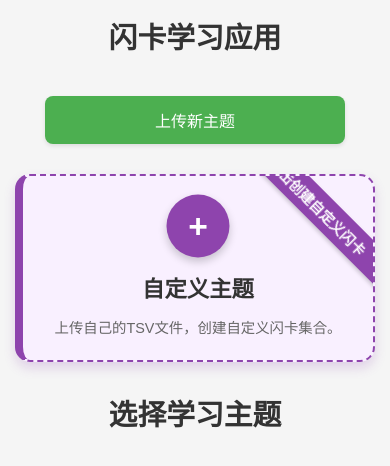
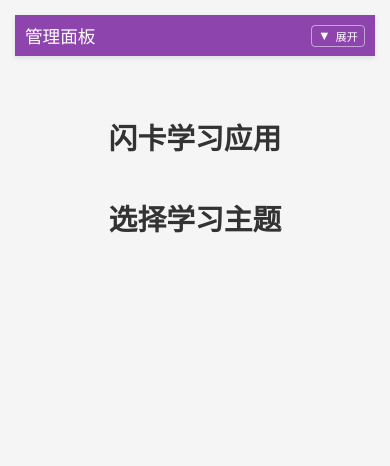
Before and after one commit to muzig/flashcard-web, a Vue app: page / in a window 390 px wide. Shown: the top 466 px of the page. Built offline with nearby package versions, Linux system fonts and the light colour scheme; sample sign-in values are in the browser's storage.

Commit message:
feat: add management panel for theme management and progress tracking in HomeView

```diff
--- a/src/views/HomeView.vue
+++ b/src/views/HomeView.vue
@@ -1,5 +1,55 @@
 <template>
   <div class="container">
+    <!-- Management panel with toggle (top-left corner) -->
+    <div v-if="!hasSelectedTheme" class="management-panel">
+      <div class="section-header">
+        <h2>管理面板</h2>
+        <button class="toggle-btn" @click.stop="toggleCustomThemeCollapse">
+          <span class="toggle-icon">{{ isCustomThemeCollapsed ? '▼' : '▲' }}</span>
+          {{ isCustomThemeCollapsed ? '展开' : '收起' }}
+        </button>
+      </div>
+
+      <!-- Panel content (collapsible) -->
+      <div class="panel-wrapper" :class="{ 'collapsed': isCustomThemeCollapsed }">
+        <!-- Theme management buttons -->
+        <div class="panel-section">
+          <h3 class="panel-section-title">主题管理</h3>
+          <button class="panel-btn upload-btn" @click="showNewThemeForm">
+            <span class="btn-icon">📤</span> 上传新主题
+          </button>
+        </div>
+
+        <!-- Progress management -->
+        <div v-if="hasProgress" class="panel-section">
+          <h3 class="panel-section-title">学习进度</h3>
+          <div class="last-study-panel">
+            上次学习: {{ formatLastStudyTime }}
+          </div>
+          <div class="panel-buttons">
+            <button class="panel-btn continue-btn" @click="continueLastStudy">
+              <span class="btn-icon">⏵</span> 继续学习
+            </button>
+            <button class="panel-btn reset-btn" @click="resetProgress">
+              <span class="btn-icon">↻</span> 重置进度
+            </button>
+          </div>
+        </div>
+
+        <!-- Custom theme card -->
+        <div class="panel-section">
+          <h3 class="panel-section-title">自定义主题</h3>
+          <div class="custom-theme-card" @click="goToCustomTheme">
+            <div class="custom-theme-icon">+</div>
+            <div class="custom-theme-content">
+              <h3>{{ customTheme.name }}</h3>
+              <p>{{ customTheme.description }}</p>
+            </div>
+          </div>
+        </div>
+      </div>
+    </div>
+
     <header>
       <h1>闪卡学习应用</h1>
     </header>
@@ -7,30 +57,7 @@
     <!-- Loading state -->
     <LoadingOverlay v-if="isLoading" />
 
-    <!-- Theme management buttons -->
-    <div class="theme-management" v-if="!hasSelectedTheme">
-      <button class="action-btn" @click="showNewThemeForm">上传新主题</button>
-      <button v-if="hasProgress" class="continue-btn" @click="continueLastStudy">
-        <span class="btn-icon">⏵</span> 继续学习
-      </button>
-      <button v-if="hasProgress" class="reset-btn" @click="resetProgress">
-        <span class="btn-icon">↻</span> 重置进度
-      </button>
-    </div>
 
-    <!-- Last study info -->
-    <div v-if="hasProgress && !hasSelectedTheme" class="last-study-info">
-      上次学习时间: {{ formatLastStudyTime }}
-    </div>
-
-    <!-- Custom theme card -->
-    <div v-if="!hasSelectedTheme" class="custom-theme-card" @click="goToCustomTheme">
-      <div class="custom-theme-icon">+</div>
-      <div class="custom-theme-content">
-        <h3>{{ customTheme.name }}</h3>
-        <p>{{ customTheme.description }}</p>
-      </div>
-    </div>
 
     <!-- Theme selector -->
     <div v-if="!hasSelectedTheme" class="theme-selector">
@@ -69,6 +96,29 @@ const progressStore = useProgressStore()
 const showThemeUploadForm = ref(false)
 const showThemeUpdateForm = ref(false)
 const themeToUpdate = ref(null)
+const isCustomThemeCollapsed = ref(true) // Default to collapsed
+
+// Load collapsed state from localStorage
+onMounted(() => {
+  try {
+    const savedState = localStorage.getItem('customThemeCollapsed')
+    if (savedState !== null) {
+      isCustomThemeCollapsed.value = JSON.parse(savedState)
+    }
+  } catch (error) {
+    console.error('Failed to load custom theme collapsed state:', error)
+  }
+})
+
+// Save collapsed state to localStorage
+function toggleCustomThemeCollapse() {
+  isCustomThemeCollapsed.value = !isCustomThemeCollapsed.value
+  try {
+    localStorage.setItem('customThemeCollapsed', JSON.stringify(isCustomThemeCollapsed.value))
+  } catch (error) {
+    console.error('Failed to save custom theme collapsed state:', error)
+  }
+}
 
 // Computed properties
 const themes = computed(() => themeStore.themes)
@@ -194,11 +244,13 @@ watch(() => route.name, async (newRouteName) => {
   max-width: 1200px;
   margin: 0 auto;
   padding: 20px;
+  position: relative;
 }
 
 header {
   text-align: center;
   margin-bottom: 40px;
+  padding-top: 20px;
 }
 
 header h1 {
@@ -290,47 +342,158 @@ header h1 {
   font-size: 1.1rem;
 }
 
-/* Custom theme card styles */
-.custom-theme-card {
-  max-width: 800px;
-  margin: 0 auto 40px;
-  background-color: #f9f0ff;
-  border-radius: 15px;
-  padding: 30px;
-  box-shadow: 0 6px 12px rgba(142, 68, 173, 0.2);
-  transition: all 0.3s;
-  cursor: pointer;
-  border: 2px dashed #8e44ad;
-  border-left: 8px solid #8e44ad;
-  display: flex;
-  align-items: center;
-  position: relative;
+/* Management panel styles */
+.management-panel {
+  position: absolute;
+  top: 10px;
+  left: 10px;
+  width: 320px;
+  z-index: 100;
+  background-color: white;
+  border-radius: 10px;
+  box-shadow: 0 4px 12px rgba(0, 0, 0, 0.1);
   overflow: hidden;
 }
 
+.section-header {
+  display: flex;
+  justify-content: space-between;
+  align-items: center;
+  padding: 10px 15px;
+  background-color: #8e44ad;
+  color: white;
+}
+
+.section-header h2 {
+  font-size: 1.2rem;
+  color: white;
+  margin: 0;
+  font-weight: 500;
+}
+
+.toggle-btn {
+  background-color: transparent;
+  color: white;
+  border: 1px solid rgba(255, 255, 255, 0.5);
+  border-radius: 4px;
+  padding: 4px 8px;
+  cursor: pointer;
+  display: flex;
+  align-items: center;
+  font-size: 0.8rem;
+  transition: all 0.3s;
+}
+
+.toggle-btn:hover {
+  background-color: rgba(255, 255, 255, 0.2);
+}
+
+.toggle-icon {
+  margin-right: 5px;
+  font-size: 0.8rem;
+}
+
+/* Panel wrapper for animation */
+.panel-wrapper {
+  max-height: 600px;
+  overflow: hidden;
+  transition: max-height 0.3s ease-in-out, opacity 0.3s ease-in-out;
+  opacity: 1;
+}
+
+.panel-wrapper.collapsed {
+  max-height: 0;
+  opacity: 0;
+}
+
+/* Panel section styles */
+.panel-section {
+  padding: 15px;
+  border-bottom: 1px solid #eee;
+}
+
+.panel-section:last-child {
+  border-bottom: none;
+}
+
+.panel-section-title {
+  font-size: 1rem;
+  color: #333;
+  margin: 0 0 10px 0;
+  font-weight: 500;
+}
+
+.panel-buttons {
+  display: flex;
+  gap: 10px;
+  margin-top: 10px;
+}
+
+.panel-btn {
+  padding: 8px 12px;
+  color: white;
+  border: none;
+  border-radius: 6px;
+  cursor: pointer;
+  font-size: 0.9rem;
+  transition: all 0.3s;
+  display: flex;
+  align-items: center;
+  flex: 1;
+  justify-content: center;
+}
+
+.upload-btn {
+  background-color: #4CAF50;
+  width: 100%;
+}
+
+.upload-btn:hover {
+  background-color: #3e8e41;
+}
+
+.continue-btn {
+  background-color: #2196F3;
+}
+
+.continue-btn:hover {
+  background-color: #0b7dda;
+}
+
+.reset-btn {
+  background-color: #9e9e9e;
+}
+
+.reset-btn:hover {
+  background-color: #757575;
+}
+
+.last-study-panel {
+  font-size: 0.85rem;
+  color: #666;
+  font-style: italic;
+  margin-bottom: 5px;
+}
+
+/* Custom theme card styles */
+.custom-theme-card {
+  width: 100%;
+  background-color: #f9f0ff;
+  padding: 12px;
+  transition: all 0.3s;
+  cursor: pointer;
+  border-radius: 6px;
+  display: flex;
+  align-items: center;
+}
+
 .custom-theme-card:hover {
-  transform: translateY(-5px);
-  box-shadow: 0 12px 24px rgba(142, 68, 173, 0.3);
   background-color: #f5e6ff;
 }
 
-.custom-theme-card:after {
-  content: '点击创建自定义闪卡';
-  position: absolute;
-  right: -50px;
-  top: 15px;
-  background-color: #8e44ad;
-  color: white;
-  padding: 5px 40px;
-  transform: rotate(45deg);
-  font-size: 0.9rem;
-  font-weight: bold;
-  box-shadow: 0 2px 4px rgba(0, 0, 0, 0.2);
-}
-
 .custom-theme-icon {
-  width: 80px;
-  height: 80px;
+  width: 40px;
+  height: 40px;
   border-radius: 50%;
   background-color: #8e44ad;
   color: white;
@@ -338,23 +501,9 @@ header h1 {
   justify-content: center;
   align-items: center;
   font-weight: bold;
-  font-size: 2.5rem;
-  margin-right: 30px;
+  font-size: 1.5rem;
+  margin-right: 15px;
   flex-shrink: 0;
-  box-shadow: 0 4px 8px rgba(0, 0, 0, 0.2);
-  animation: pulse 2s infinite;
-}
-
-@keyframes pulse {
-  0% {
-    transform: scale(1);
-  }
-  50% {
-    transform: scale(1.05);
-  }
-  100% {
-    transform: scale(1);
-  }
 }
 
 .custom-theme-content {
@@ -363,14 +512,15 @@ header h1 {
 
 .custom-theme-content h3 {
   color: #333;
-  margin-bottom: 15px;
-  font-size: 2rem;
+  margin-bottom: 5px;
+  font-size: 1.1rem;
 }
 
 .custom-theme-content p {
   color: #666;
-  font-size: 1.2rem;
-  line-height: 1.5;
+  font-size: 0.85rem;
+  line-height: 1.3;
+  margin: 0;
 }
 
 /* Theme selector styles */
@@ -426,24 +576,69 @@ header h1 {
     justify-content: center;
   }
 
+  .management-panel {
+    position: relative;
+    top: 0;
+    left: 0;
+    width: 100%;
+    margin-bottom: 10px;
+    border-radius: 0;
+    box-shadow: 0 2px 5px rgba(0, 0, 0, 0.1);
+  }
+
+  /* Adjust header padding for mobile */
+  header {
+    padding-top: 50px;
+  }
+
+  .section-header h2 {
+    font-size: 1.1rem;
+  }
+
+  .toggle-btn {
+    padding: 3px 8px;
+    font-size: 0.75rem;
+  }
+
+  .panel-section {
+    padding: 12px;
+  }
+
+  .panel-section-title {
+    font-size: 0.9rem;
+    margin-bottom: 8px;
+  }
+
+  .panel-btn {
+    padding: 6px 10px;
+    font-size: 0.85rem;
+  }
+
+  .panel-buttons {
+    gap: 6px;
+  }
+
+  .last-study-panel {
+    font-size: 0.8rem;
+  }
+
   .custom-theme-card {
-    padding: 20px;
-    margin-bottom: 30px;
+    padding: 10px;
   }
 
   .custom-theme-icon {
-    width: 60px;
-    height: 60px;
-    font-size: 2rem;
-    margin-right: 20px;
+    width: 36px;
+    height: 36px;
+    font-size: 1.2rem;
+    margin-right: 12px;
   }
 
   .custom-theme-content h3 {
-    font-size: 1.6rem;
+    font-size: 1rem;
   }
 
   .custom-theme-content p {
-    font-size: 1rem;
+    font-size: 0.8rem;
   }
 
   .theme-selector h2 {
@@ -460,6 +655,31 @@ header h1 {
 @media (max-width: 480px) {
   header h1 {
     font-size: 1.8rem;
+  }
+
+  .section-header {
+    flex-direction: row;
+    padding: 8px 10px;
+  }
+
+  .toggle-btn {
+    padding: 2px 6px;
+    font-size: 0.7rem;
+  }
+
+  .panel-section {
+    padding: 10px;
+  }
+
+  .panel-buttons {
+    flex-direction: column;
+    gap: 5px;
+  }
+
+  .panel-btn {
+    width: 100%;
+    padding: 6px 8px;
+    font-size: 0.8rem;
   }
 
   .custom-theme-card {
--- a/vite.config.js
+++ b/vite.config.js
@@ -14,5 +14,4 @@ export default defineConfig({
     host: '0.0.0.0', // Listen on all network interfaces
     port: 5173 // Default port
   },
-  base: '/flashcard_web/', // 设置基础路径为你的仓库名称
 })
```
